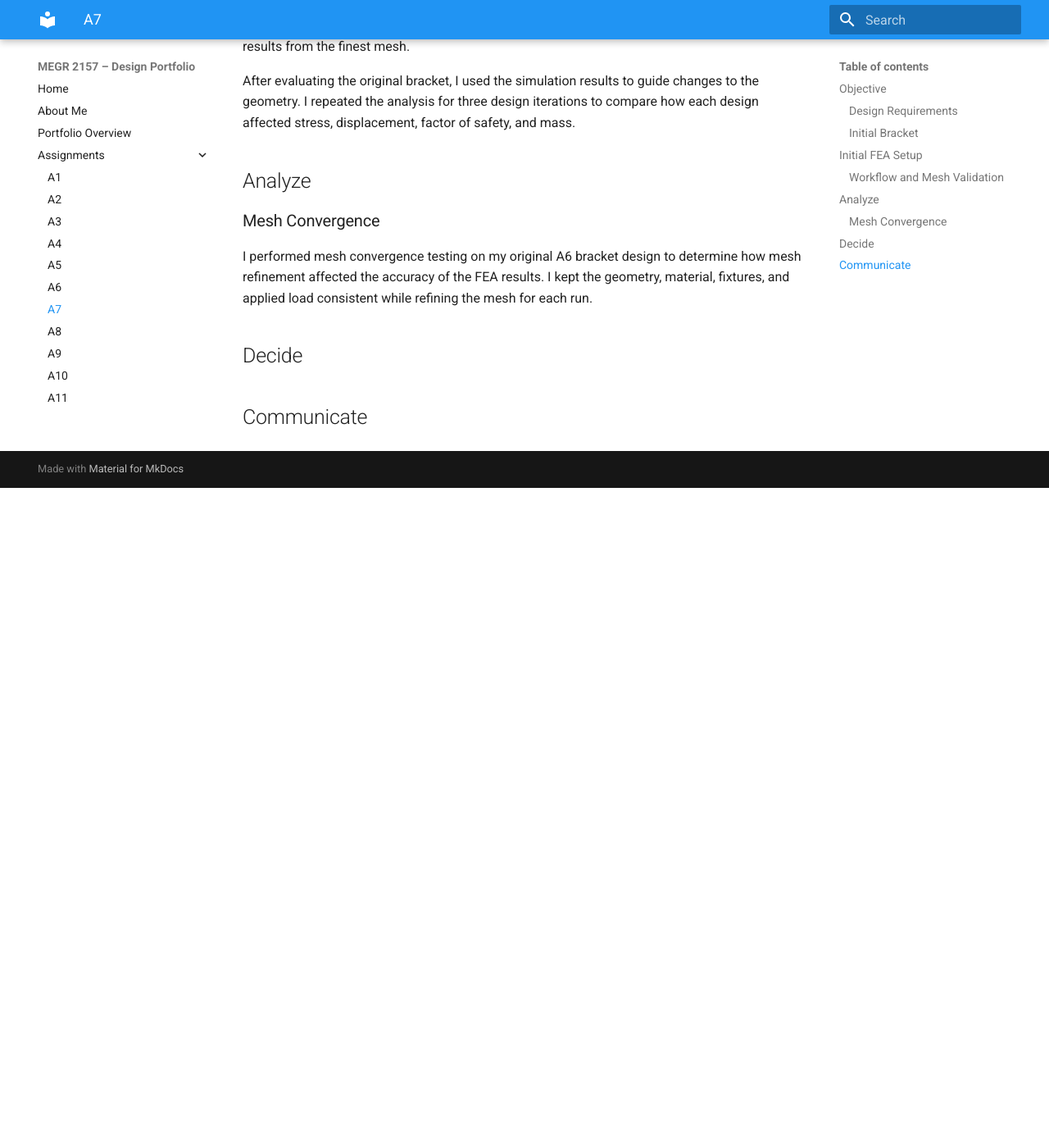
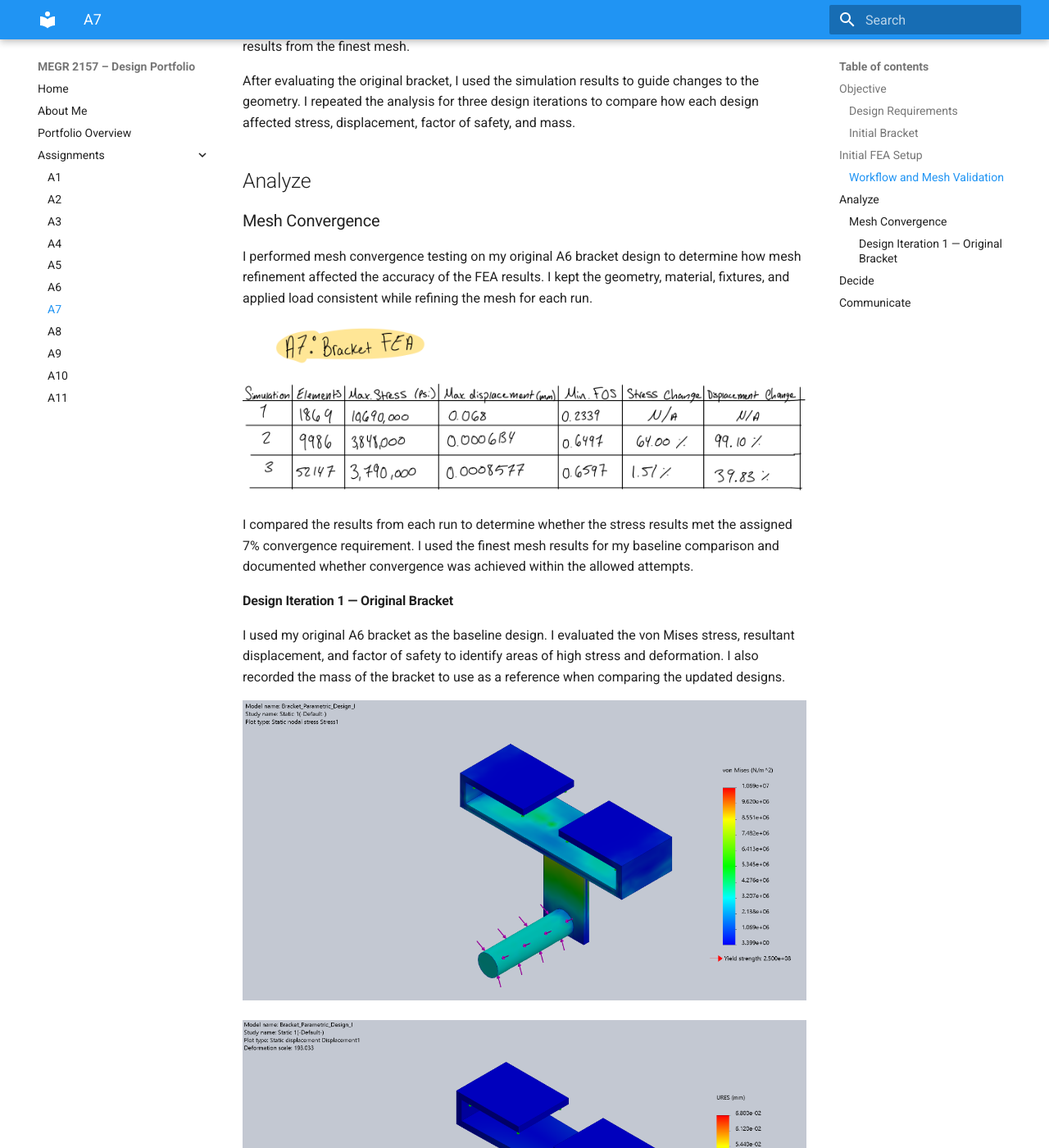
Before and after one commit to rsmith367-ux/design-projects-portfolio, an MkDocs documentation site: the page built from docs/assignments/A07/index.md, in a window 1280 px wide and 1400 px high, scrolled down 3690 px. Shown: the whole window at 82% size. Built offline with MkDocs 1.6.1 and Material for MkDocs 9.7.7, drawn with Linux system fonts in a browser that asks for light colours; before the commit the page ends 4285 px from its top, so only the background shows below that; some of the changed text lies outside the part shown.

Commit message:
Update index.md

```diff
--- a/docs/assignments/A07/index.md
+++ b/docs/assignments/A07/index.md
@@ -70,6 +70,33 @@ After evaluating the original bracket, I used the simulation results to guide ch
 
 I performed mesh convergence testing on my original A6 bracket design to determine how mesh refinement affected the accuracy of the FEA results. I kept the geometry, material, fixtures, and applied load consistent while refining the mesh for each run.
 
+![Design 1 Data table ](sim123.png)
+
+I compared the results from each run to determine whether the stress results met the assigned 7% convergence requirement. I used the finest mesh results for my baseline comparison and documented whether convergence was achieved within the allowed attempts.
+
+#### Design Iteration 1 — Original Bracket
+
+I used my original A6 bracket as the baseline design. I evaluated the von Mises stress, resultant displacement, and factor of safety to identify areas of high stress and deformation. I also recorded the mass of the bracket to use as a reference when comparing the updated designs.
+
+![Design 1 Stress ](stress1.png)
+
+![Design 1 Displacement ](displacement1.png)
+
+![Design 1 FOS ](FOS1.png)
+
+Mass: 0.56 lb
+
+Maximum von Mises stress: 10,690,000 psi
+
+Maximum resultant displacement: 0.068 mm
+
+Minimum factor of safety: 0.2339
+
+
+
+
+
+
 
 
 ## Decide
```
